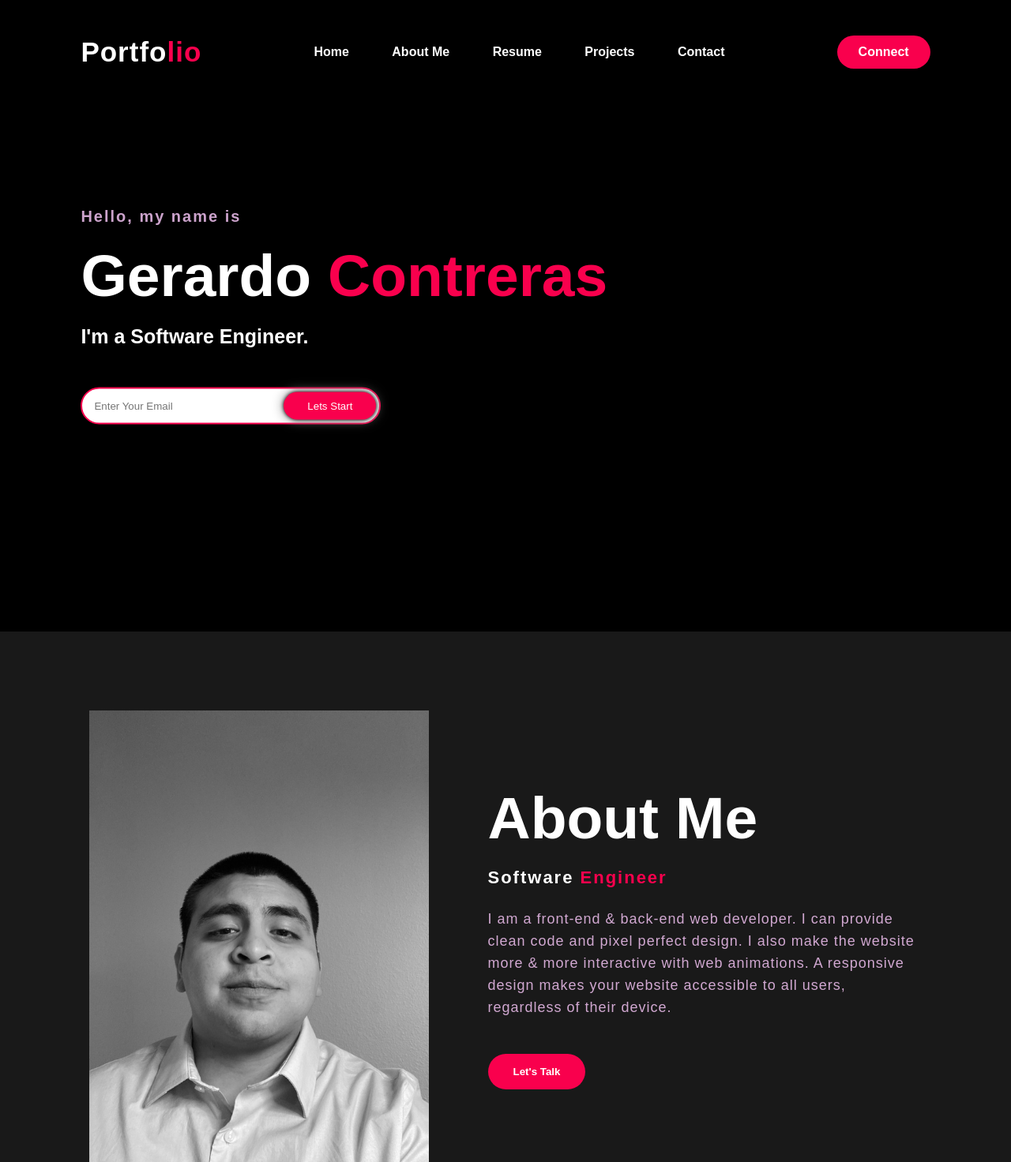
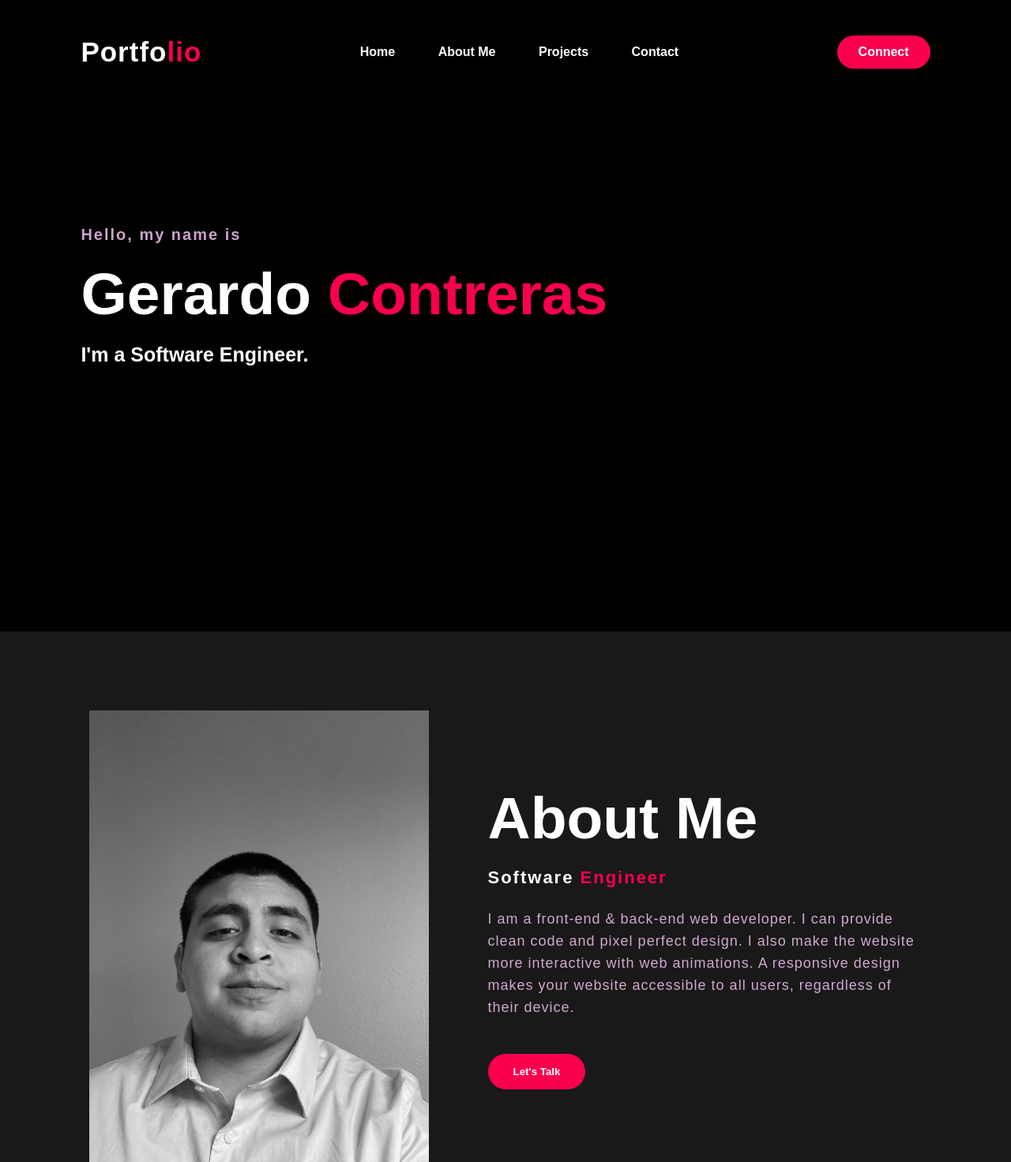
Before and after one commit to gcontreras3/capstonePortfolio, a plain HTML site: page index.html in a window 1280 px wide. Shown: the top 1472 px of the page at 79% size. Drawn offline with Linux system fonts and the light colour scheme.

Commit message:
Styling changes

```diff
--- a/index.html
+++ b/index.html
@@ -8,7 +8,7 @@
     <link rel="preconnect" href="https://fonts.gstatic.com">
     <script src="https://kit.fontawesome.com/c10e4bff25.js" crossorigin="anonymous"></script>
     <script href="main.js"></script>
-    <title>Capstone Portfolio</title>
+    <title>Portfolio</title>
 </head>
 <body>
     <div class="hero">
@@ -17,7 +17,7 @@
             <ul>
                 <li><a href="#">Home</a></li>
                 <li><a href="#about">About Me</a></li>
-                <li><a href="/resume/Contreras_Gerardo(resume).pdf" download="resume">Resume</a></li>
+                <!-- <li><a href="/resume/Contreras_Gerardo(resume).pdf" download="resume">Resume</a></li> -->
                 <li><a href="#projects">Projects</a></li>
                 <li><a href="#contact">Contact</a></li>
             </ul>
@@ -28,10 +28,10 @@
             <h1>Gerardo <span>Contreras</span></h1>
             <h3>I'm a Software Engineer.</h3>
             <div class="newslatter">
-                <form>
+                <!-- <form>
                     <input type="email" name="email" id="mail" placeholder="Enter Your Email">
                     <input type="submit" name="submit" value="Lets Start">
-                </form>
+                </form> -->
             </div>
         </div>
     </div>
@@ -42,7 +42,7 @@
             <div class="about-text">
                 <h2>About Me</h2>
                 <h5>Software <span>Engineer</span></h5>
-                <p>I am a front-end & back-end web developer. I can provide clean code and pixel perfect design. I also make the website more & more interactive with web animations. A responsive design makes your website accessible to all users, regardless of their device.</p>
+                <p>I am a front-end & back-end web developer. I can provide clean code and pixel perfect design. I also make the website more interactive with web animations. A responsive design makes your website accessible to all users, regardless of their device.</p>
                 <button type="button">Let's Talk</button>
             </div>
         </div>
@@ -115,7 +115,7 @@
         <p>For more information - click on the links below:</p>
         <div class="social">
             <a href="https://www.facebook.com/profile.php?id=100014296440600"><i class="fa-brands fa-facebook-f"></i></a>
-            <a href="www.linkedin.com/in/gcontreras3"><i class="fa-brands fa-linkedin-in"></i></a>
+            <a href="https://www.linkedin.com/in/gcontreras3/"><i class="fa-brands fa-linkedin-in"></i></a>
             <a href="https://github.com/gcontreras3"><i class="fa-brands fa-github"></i></a>
 
         </div>
```
